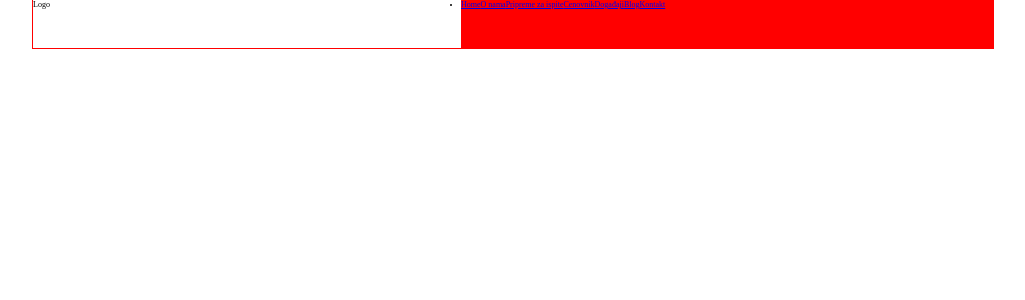
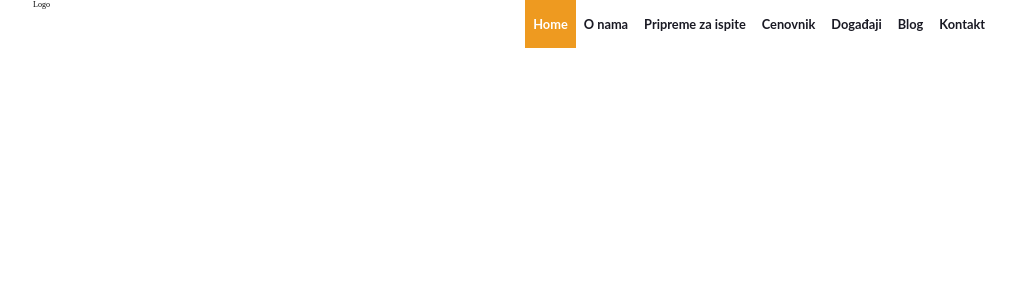
Before and after one commit to Dejan85/proenglish-refactor, a React (Vite) app: page / in a window 1280 px wide. Shown: the top 300 px of the page, without its empty margins (127-1152 px from the left). Built offline with nearby package versions, Linux system fonts and the light colour scheme.

Commit message:
navigation style done

```diff
--- a/src/components/App.tsx
+++ b/src/components/App.tsx
@@ -1,6 +1,6 @@
 import React from "react";
 import "./styles/main.scss";
-import { BrowserRouter as Router, Switch, Route, Link } from "react-router-dom";
+import { BrowserRouter as Router, Switch, Route } from "react-router-dom";
 import { Container } from "./ui";
 import { Header } from "./frontend";
 
@@ -11,6 +11,13 @@ const App = (): JSX.Element => {
         <Header />
         <Switch>
           <Route path="/">{/* home */}</Route>
+          <Route path="/onama">{/* home */}</Route>
+          <Route path="/kursevi">{/* home */}</Route>
+          <Route path="/ispiti">{/* home */}</Route>
+          <Route path="/cenovnik">{/* home */}</Route>
+          <Route path="/dogadjaji">{/* home */}</Route>
+          <Route path="/blog">{/* home */}</Route>
+          <Route path="/kontakt">{/* home */}</Route>
         </Switch>
       </Router>
     </Container>
--- a/src/components/frontend/header/Header.tsx
+++ b/src/components/frontend/header/Header.tsx
@@ -1,5 +1,5 @@
 import React from "react";
-import { Link } from "react-router-dom";
+import { NavLink } from "react-router-dom";
 import { SubContainer, Logo, Navigation } from "../../ui";
 import { linksText, linksPath } from "./constants";
 
@@ -8,7 +8,7 @@ const Header = (): JSX.Element => {
     <SubContainer>
       <Logo />
       <Navigation
-        routerLink={Link}
+        routerLink={NavLink}
         linksText={linksText}
         linksPath={linksPath}
       />
--- a/src/components/frontend/header/constants.ts
+++ b/src/components/frontend/header/constants.ts
@@ -1,2 +1,2 @@
 export const linksText: string[] = ['Home', "O nama", "Pripreme za ispite", "Cenovnik", "Događaji", "Blog", "Kontakt"];
-export const linksPath: string[] = ['Home', "O nama", "Pripreme za ispite", "Cenovnik", "Događaji", "Blog", "Kontakt"];
+export const linksPath: string[] = ['/', "/onama", "/kursevi", "/ispiti", "/cenovnik", "/dogadjaji", "/kontakt"];
--- a/src/components/ui/navigation/Navigation.tsx
+++ b/src/components/ui/navigation/Navigation.tsx
@@ -9,13 +9,18 @@ const Navigation = (props: NavigationProps) => {
 
   return (
     <Wrapper className="navigation">
-      <List>
-        {linksText?.map((text: string, index: number) => (
-          <Link key={text} to={linksPath[index]}>
+      {linksText?.map((text: string, index: number) => (
+        <List key={text}>
+          <Link
+            className="navigation__link"
+            activeClassName="active"
+            exact
+            to={linksPath[index]}
+          >
             {text}
           </Link>
-        ))}
-      </List>
+        </List>
+      ))}
     </Wrapper>
   );
 };
--- a/src/components/ui/navigation/partials/List.tsx
+++ b/src/components/ui/navigation/partials/List.tsx
@@ -4,7 +4,7 @@ import { WrapperType, ListProps } from "../types";
 const List = (props: ListProps) => {
   const { children } = props;
   const Wrapper: WrapperType = "li";
-  return <Wrapper>{children}</Wrapper>;
+  return <Wrapper className="navigation__list">{children}</Wrapper>;
 };
 
 export default List;
--- a/src/components/ui/navigation/styles.scss
+++ b/src/components/ui/navigation/styles.scss
@@ -1,7 +1,39 @@
 .navigation {
   display: flex;
+  justify-content: flex-end;
   max-width: 66.5rem;
   width: 100%;
   height: 6rem;
-  background-color: red;
+
+  &__list {
+    display: flex;
+    list-style-type: none;
+  }
+
+  &__link {
+    display: flex;
+    justify-content: center;
+    align-items: center;
+    width: 100%;
+    height: 100%;
+    padding: 0 1rem;
+    transition: all 0.5s;
+
+    &:hover {
+      background: #ee9a20;
+      color: white;
+    }
+
+    // font
+    text-decoration: none;
+    color: #1a1a24;
+    font-size: 1.6rem;
+    font-family: Lato, sans-serif;
+    font-weight: 700;
+  }
 }
+
+.active {
+  background: #ee9a20;
+  color: white;
+}
--- a/src/components/ui/sub-container/styles.scss
+++ b/src/components/ui/sub-container/styles.scss
@@ -3,5 +3,5 @@
   justify-content: space-between;
   max-width: 120rem;
   width: 100%;
-  outline: 1px solid red;
+  // outline: 1px solid red;
 }
```
